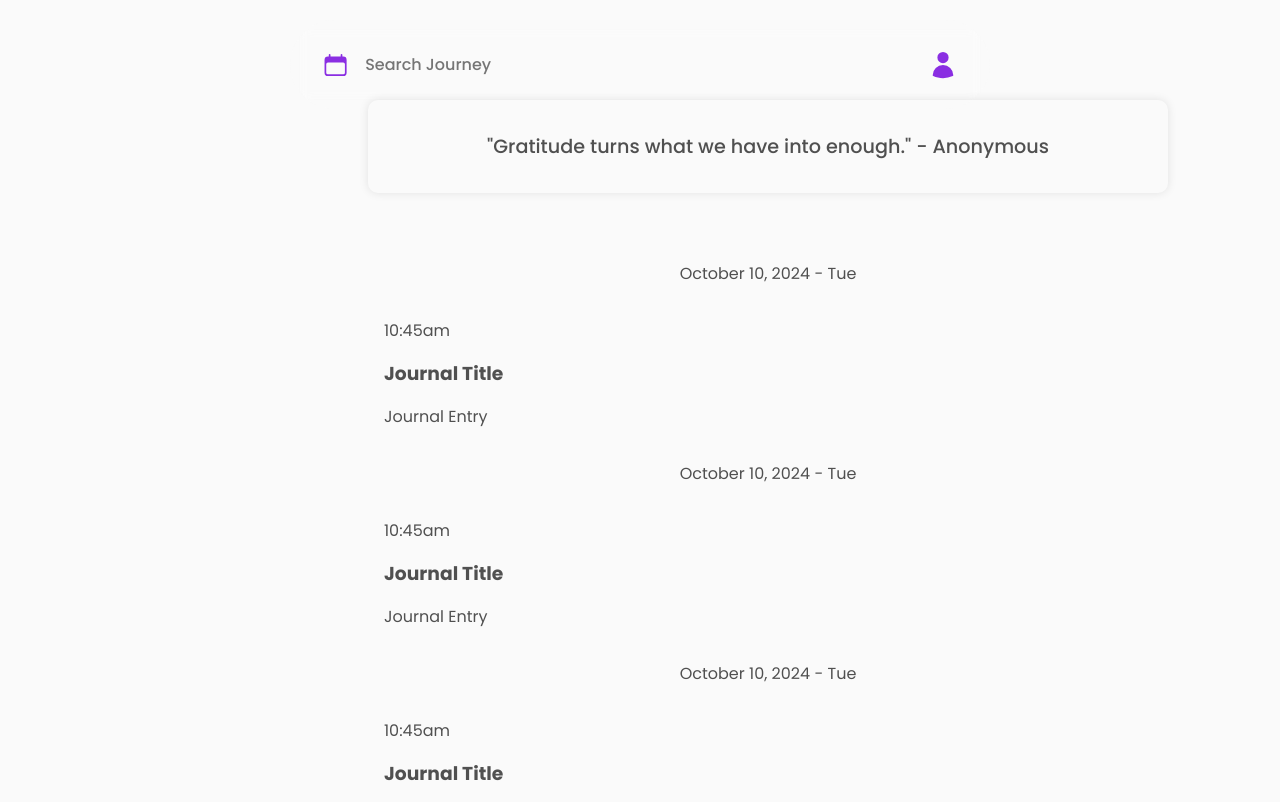
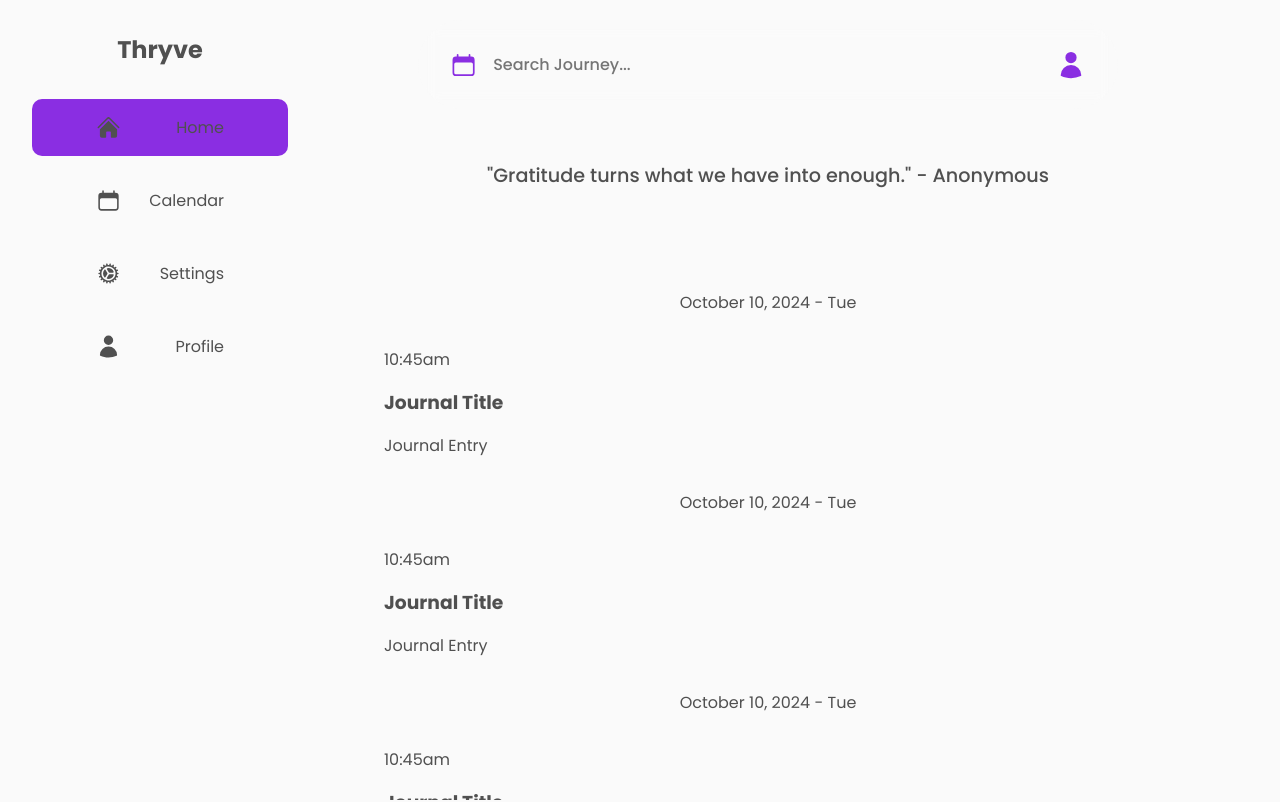
Before and after one commit to Charmingdc/Thryve, a React (Vite) app: page /home in a window 1280 px wide. Shown: the top 802 px of the page. Built offline with nearby package versions, Linux system fonts and the light colour scheme.

Commit message:
Working on the home page

```diff
--- /dev/null
+++ b/src/components/Helpers/SideBar/SideBar.css
@@ -0,0 +1,34 @@
+.sidebar {
+    width: 25%;
+    height: 100%;
+    display: flex;
+    flex-direction: column;
+    align-items: center;
+    padding: 2rem;
+    gap: 2rem;
+    z-index: 100;
+    position: absolute;
+    left: 0;
+}
+
+.sidebar-links {
+    display: flex;
+    flex-direction: column;
+    gap: 1rem;
+    width: 100%;
+}
+
+.sidebar-links .sidebar-link {
+    display: flex;
+    justify-content: space-between;
+    align-items: center;
+    gap: 1rem;
+    padding: 1rem 4rem;
+    border-radius: 10px;
+    cursor: pointer;
+    transition: all 0.3s;
+}
+
+.sidebar-links .sidebar-link:hover {
+    background-color: rgba(255, 255, 255, 0.041);
+}
--- /dev/null
+++ b/src/components/Helpers/SideBar/SideBar.jsx
@@ -0,0 +1,30 @@
+import { HiCalendar, HiCog, HiHome, HiUser } from "react-icons/hi2";
+import { useNavigate } from "react-router-dom";
+import "./SideBar.css";
+const SideBar = ({currentPage}) => {
+    const navigate = useNavigate();
+  return (
+    <div className="sidebar">
+      <h2>Thryve</h2>
+      <div className="sidebar-links">
+        <div onClick={() => navigate('/home')} className="sidebar-link" style={{backgroundColor: currentPage === "home" ? "var(--primary-color)" : ""}}>
+            <HiHome size={25} />
+            <p>Home</p>
+        </div>
+        <div onClick={() => navigate('/calendar')} className="sidebar-link" style={{backgroundColor: currentPage === "calendar" ? "var(--primary-color)" : ""}}>
+            <HiCalendar size={25} />
+            <p>Calendar</p>
+        </div>
+        <div onClick={() => navigate('/setting')} className="sidebar-link" style={{backgroundColor: currentPage === "settings" ? "var(--primary-color)" : ""}}>
+            <HiCog size={25} />
+            <p>Settings</p>
+        </div>
+        <div onClick={() => navigate('/profile')} className="sidebar-link" style={{backgroundColor: currentPage === "profile" ? "var(--primary-color)" : ""}}>
+            <HiUser size={25} />
+            <p>Profile</p>
+        </div>
+      </div>
+    </div>
+  );
+}
+export default SideBar;
--- a/src/components/HomePage/Journals/Journal.css
+++ b/src/components/HomePage/Journals/Journal.css
@@ -1,10 +1,6 @@
 .journals-container {
     display: flex;
     flex-direction: column;
-    position: absolute;
-    top: 5rem;
-    right: 0;
-    width: 80%;
 }
 
 .journals-container .journals {
@@ -46,7 +42,6 @@
     font-weight: 500;
     margin-bottom: 20px;
     border-radius: 10px;
-    box-shadow: 0 0 10px rgba(0, 0, 0, 0.1);
     padding: 2rem;
     width: 90%;
     max-width: 800px;
--- a/src/components/HomePage/SearchBar/SearchBar.jsx
+++ b/src/components/HomePage/SearchBar/SearchBar.jsx
@@ -5,7 +5,7 @@ const SearchBar = () => {
     return (
         <div className="search-bar">
             <HiCalendar size={30} style={{color: "var(--primary-color)"}} />
-            <input type="text" placeholder="Search Journey" />
+            <input type="text" placeholder="Search Journey..." />
             <button><HiUser size={30} style={{color: "var(--primary-color)" }} /></button>
         </div>
     )
--- a/src/pages/HomePage/HomePage.css
+++ b/src/pages/HomePage/HomePage.css
@@ -1,7 +1,16 @@
-.home-page {
+.home-page-container {
+    display: flex;
     width: 100vw;
     height: 100vh;
     position: relative;
+}
+
+.home-page {
+    height: 100%;
     display: flex;
     flex-direction: column;
+    position: absolute;
+    right: 0;
+    width: 80%;
+    overflow-y: auto;
 }
--- a/src/pages/HomePage/HomePage.jsx
+++ b/src/pages/HomePage/HomePage.jsx
@@ -1,13 +1,18 @@
+import SideBar from "../../components/Helpers/SideBar/SideBar";
 import JournalsContainer from "../../components/HomePage/Journals/JournalsContainer";
 import SearchBar from "../../components/HomePage/SearchBar/SearchBar";
 import "./HomePage.css";
 
 const HomePage = () => {
   return (
-    <div className="home-page">
-      <SearchBar />
-      <JournalsContainer />
+    <div className="home-page-container">
+      <SideBar currentPage="home" />
+      <div className="home-page">
+        <SearchBar />
+        <JournalsContainer />
+      </div>
     </div>
   );
-}
+};
+
 export default HomePage;
```
